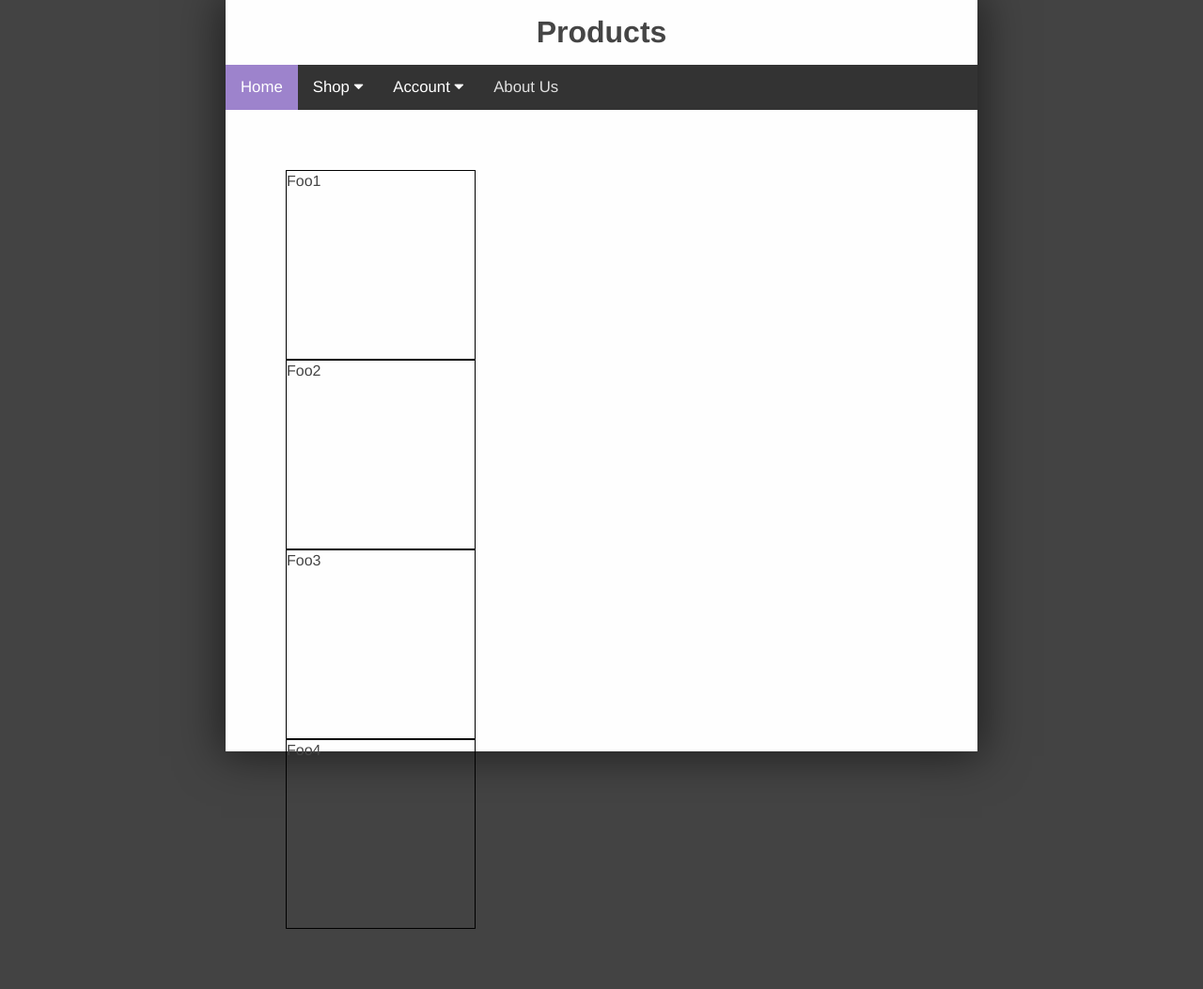
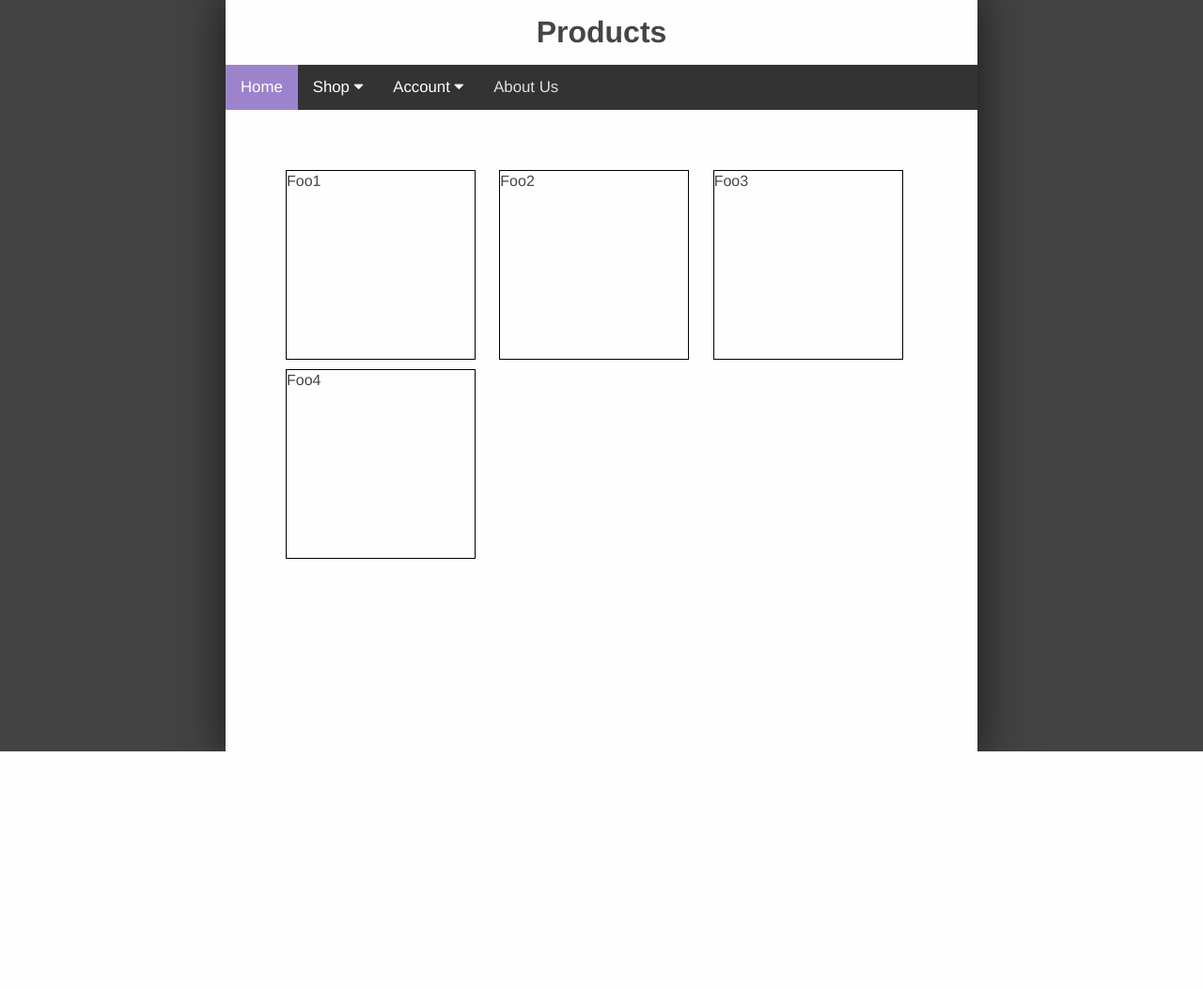
Before and after one commit to MajorArkwolf/backdash-store-1, a PHP site: page /products.php in a window 1280 px wide. Shown: the whole page at 94% size. After the commit the page ends 800 px from the top, so only its background shows below. Run offline with PHP 8.4, Linux system fonts and the light colour scheme; data that the repository does not hold is empty.

Commit message:
Update style

```diff
--- a/style.css
+++ b/style.css
@@ -146,6 +146,9 @@ header {
     width: 100%;
     height: 100%;
     display: grid;
+    grid-template-columns: repeat(3, 1fr);
+    grid-gap: 10px;
+    grid-auto-rows: minmax(100px, auto);
 }
 
 .product {
```
